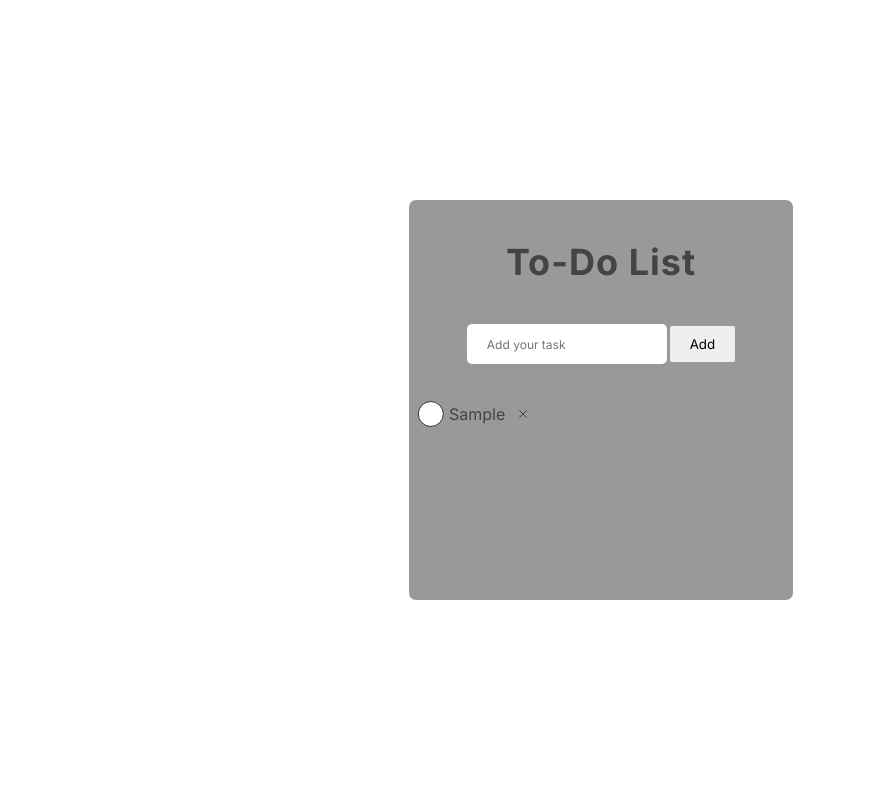
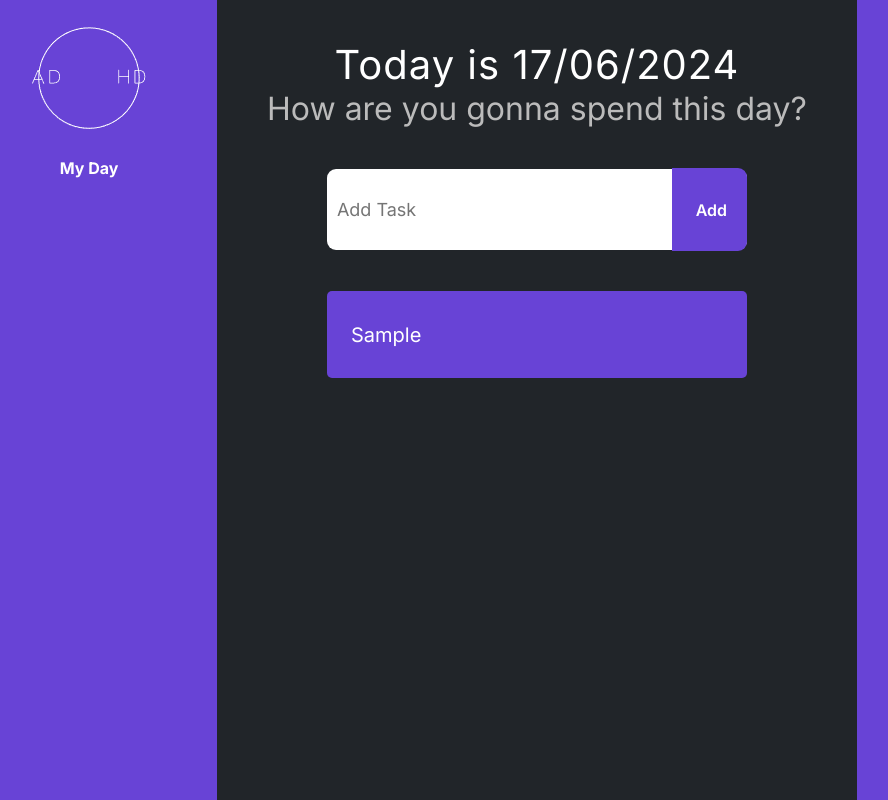
Before and after one commit to Khuba001/ADHD-TodoList, a plain HTML site: page index.html in a window 1280 px wide. Both pictures are taken after typing "Sample" into the empty fields and a click on the button "Add". Shown: the whole page, without its empty margins (39-927 px from the left). Drawn offline with nearby package versions, Linux system fonts and the light colour scheme.

Commit message:
New design and dates

```diff
--- /dev/null
+++ b/css/calendar.css
@@ -0,0 +1,47 @@
+@import url("https://fonts.googleapis.com/css2?family=Inter:wght@100..900&display=swap");
+
+* {
+  box-sizing: border-box;
+  margin: 0;
+  padding: 0;
+}
+
+html {
+  font-size: 62.5%;
+}
+body {
+  color: #fff;
+  font-family: "Inter", sans-serif;
+  background-color: #6843d6;
+}
+.nav {
+  padding: 4rem;
+}
+/* NAV */
+.nav-logo {
+  width: 100%;
+}
+.nav-list {
+  display: flex;
+  align-items: center;
+  justify-content: space-between;
+  list-style-type: none;
+}
+
+.nav-links {
+  display: flex;
+  gap: 3rem;
+}
+
+.nav-link:link,
+.nav-link:visited {
+  text-decoration: none;
+  font-size: 1.6rem;
+  color: #eee;
+  transition: all 0.3s;
+  font-weight: 600;
+}
+.nav-link:hover,
+.nav-link:active {
+  color: #fff;
+}
--- /dev/null
+++ b/css/style.css
@@ -0,0 +1,101 @@
+@import url("https://fonts.googleapis.com/css2?family=Inter:wght@100..900&display=swap");
+
+* {
+  box-sizing: border-box;
+  margin: 0;
+  padding: 0;
+}
+
+html {
+  font-size: 62.5%;
+}
+body {
+  color: #fff;
+  font-family: "Inter", sans-serif;
+  background-color: #6843d6;
+}
+
+.container {
+  display: grid;
+  grid-template-columns: 20fr 50fr 30fr;
+  justify-items: center;
+  height: 100vh;
+}
+
+.nav-list {
+  list-style-type: none;
+  display: flex;
+  flex-direction: column;
+  text-align: center;
+}
+
+.nav-link:link,
+.nav-link:visited {
+  color: #fff;
+  text-decoration: none;
+  font-size: 1.6rem;
+  font-weight: 700;
+}
+
+/* MAIN APP */
+.main-app {
+  background-color: #212529;
+  padding: 4rem;
+  width: 100%;
+  text-align: center;
+}
+.welcome-app {
+  margin-bottom: 4rem;
+}
+.welcome-text {
+  font-size: 4rem;
+  letter-spacing: 1px;
+}
+.welcome-question {
+  font-size: 3.2rem;
+  color: #bbb;
+}
+.task-input {
+  width: 75%;
+  padding: 3rem 1rem;
+  font-size: 1.8rem;
+  font-family: inherit;
+  border-radius: 9px;
+  border: none;
+}
+.btn-add {
+  padding: 3.2rem 2rem 3.1rem 2.4rem;
+  margin-left: -7.8rem;
+  border-radius: 0 9px 9px 0;
+  border: none;
+  background-color: #6843d6;
+  color: #fff;
+  font-weight: 600;
+  font-family: inherit;
+  cursor: pointer;
+  font-size: 1.6rem;
+  margin-bottom: 4rem;
+}
+
+.tasks-list {
+  text-align: left;
+  display: flex;
+  justify-content: center;
+  align-items: center;
+  width: 100%;
+  list-style-type: none;
+  flex-direction: column;
+  gap: 2rem;
+}
+.task-container {
+  width: 100%;
+  display: flex;
+  justify-content: center;
+}
+.tasks-list-item {
+  width: 75%;
+  font-size: 2rem;
+  padding: 3.2rem 2rem 3.1rem 2.4rem;
+  background-color: #6843d6;
+  border-radius: 5px;
+}
--- a/index.html
+++ b/index.html
@@ -4,21 +4,30 @@
     <meta charset="UTF-8" />
     <meta name="viewport" content="width=device-width, initial-scale=1.0" />
     <title>ToDo List</title>
-    <link rel="stylesheet" href="style.css" />
+    <link rel="stylesheet" href="css/style.css" />
   </head>
   <body>
     <div class="container">
-      <div class="toDo">
-        <h1 class="primary-heading">To-Do List</h1>
-        <form action="">
-          <input class="task-input" type="text" placeholder="Add your task" />
-          <button class="btn-add">Add</button>
-        </form>
-        <ul class="tasks-list">
-          <!-- <li class="tasks-list-item">Task1</li> -->
-          <!-- <li class="tasks-list-item">Task1</li> -->
+      <div class="nav">
+        <img src="img/logo.png" alt="logo" />
+        <ul class="nav-list">
+          <li class="nav-list-item"><a class="nav-link" href="">My Day</a></li>
         </ul>
       </div>
+      <div class="main-app">
+        <div class="welcome-app">
+          <p class="welcome-text">
+            Today is <span class="welcome-span"></span>
+          </p>
+          <p class="welcome-question">How are you gonna spend this day?</p>
+        </div>
+        <input class="task-input" type="text" placeholder="Add Task" />
+        <button class="btn-add">Add</button>
+        <div class="task-container">
+          <ul class="tasks-list"></ul>
+        </div>
+      </div>
+      <div class="calendar"></div>
     </div>
 
     <script src="script.js"></script>
--- a/script.js
+++ b/script.js
@@ -6,20 +6,8 @@ const taskList = document.querySelector(".tasks-list");
 const tasks = document.querySelectorAll(".tasks-list-item");
 const taskContainer = document.querySelector(".task-container");
 
-const getItemLocalStorage = function () {
-  const tasks = JSON.parse(localStorage.getItem("tasks")) || [];
-  console.log(tasks);
-  //   tasks.forEach((task) => {
-  //     let markup = `
-  //       <div class='task-container'>
-  //       <li class="tasks-list-item">${task}</li>
-  //       <ion-icon class='icon' name="close-outline"></ion-icon>
-  //       </div>
-  //         `;
-  //     taskList.insertAdjacentHTML("beforeend", markup);
-  //   });
-};
-getItemLocalStorage();
+const dateCurrent = document.querySelector(".welcome-span");
+
 const addTask = function () {
   const taskName = inputTask.value;
 
@@ -28,7 +16,6 @@ const addTask = function () {
     let markup = `
     <div class='task-container'>
     <li class="tasks-list-item">${taskName}</li>
-    <ion-icon class='icon' name="close-outline"></ion-icon>
     </div>
       `;
 
@@ -55,3 +42,19 @@ taskList.addEventListener("click", (e) => {
     }
   }
 });
+
+const currentDateDisplay = function () {
+  const now = new Date();
+  const day = String(now.getDate()).padStart(2, "0");
+  const month = String(now.getMonth() + 1).padStart(2, "0");
+  const year = now.getFullYear();
+  const hour = String(now.getHours()).padStart(2, "0");
+  const minute = String(now.getMinutes()).padStart(2, "0");
+  const seconds = String(now.getSeconds()).padStart(2, "0");
+
+  dateCurrent.textContent = `${day}/${month}/${year}`;
+};
+
+currentDateDisplay();
+
+setInterval(currentDateDisplay, 1000);
--- a/style.css
+++ /dev/null
@@ -1,111 +0,0 @@
-@import url("https://fonts.googleapis.com/css2?family=Inter:wght@100..900&display=swap");
-
-* {
-  box-sizing: border-box;
-  margin: 0;
-  padding: 0;
-}
-
-html {
-  font-size: 62.5%;
-}
-body {
-  color: #444;
-  font-family: "Inter", sans-serif;
-}
-
-.container {
-  display: flex;
-  align-items: center;
-  justify-content: center;
-  height: 100vh;
-}
-
-.toDo {
-  padding: 4rem;
-  height: 50%;
-  width: 30%;
-  background-color: #999;
-  border-radius: 7px;
-  display: flex;
-  align-items: center;
-  flex-direction: column;
-  gap: 4rem;
-}
-
-.primary-heading {
-  font-size: 3.6rem;
-  letter-spacing: 1px;
-}
-
-.task-input {
-  border: none;
-  font-size: 1.2rem;
-  border-radius: 5px;
-  font-family: inherit;
-  width: 20rem;
-  height: 4rem;
-  padding: 0 2rem;
-  /* text-align: center; */
-}
-.btn-add {
-  padding: 1rem 2rem;
-  border-radius: 2px;
-  font-family: inherit;
-  border: none;
-  cursor: pointer;
-}
-
-.tasks-list {
-  list-style-type: none;
-  align-self: flex-start;
-  display: flex;
-  flex-direction: column;
-  gap: 1.5rem;
-  /* display: flex; */
-  /* flex-direction: column; */
-  /* align-items: flex-start; Align items to the left */
-}
-
-.tasks-list-item {
-  font-size: 1.6rem;
-  position: relative;
-  /* width: 100%; */
-}
-
-.tasks-list-item::before {
-  content: "";
-  position: absolute;
-  width: 2.4rem;
-  height: 2.4rem;
-  left: 0;
-  top: 50%;
-  transform: translate(-120%, -50%);
-  border: 1px solid #333;
-  background-color: #fff;
-  /* padding: 2.4rem; */
-  border-radius: 50%;
-  cursor: pointer;
-}
-
-.tasks-list-item-finished {
-  text-decoration: line-through;
-  color: #555;
-}
-.tasks-list-item-finished::before {
-  background-color: #222;
-}
-
-.task-container {
-  display: flex;
-  justify-content: space-between;
-  align-items: center;
-}
-
-.icon {
-  width: 1.6rem;
-  height: 1.6rem;
-  cursor: pointer;
-  margin-left: 1rem;
-  /* margin-left: auto; */
-}
```
Also changed, not shown: calendar.html (added, +28 -0 lines), close-outline.svg (deleted), img/logo.png (added).
